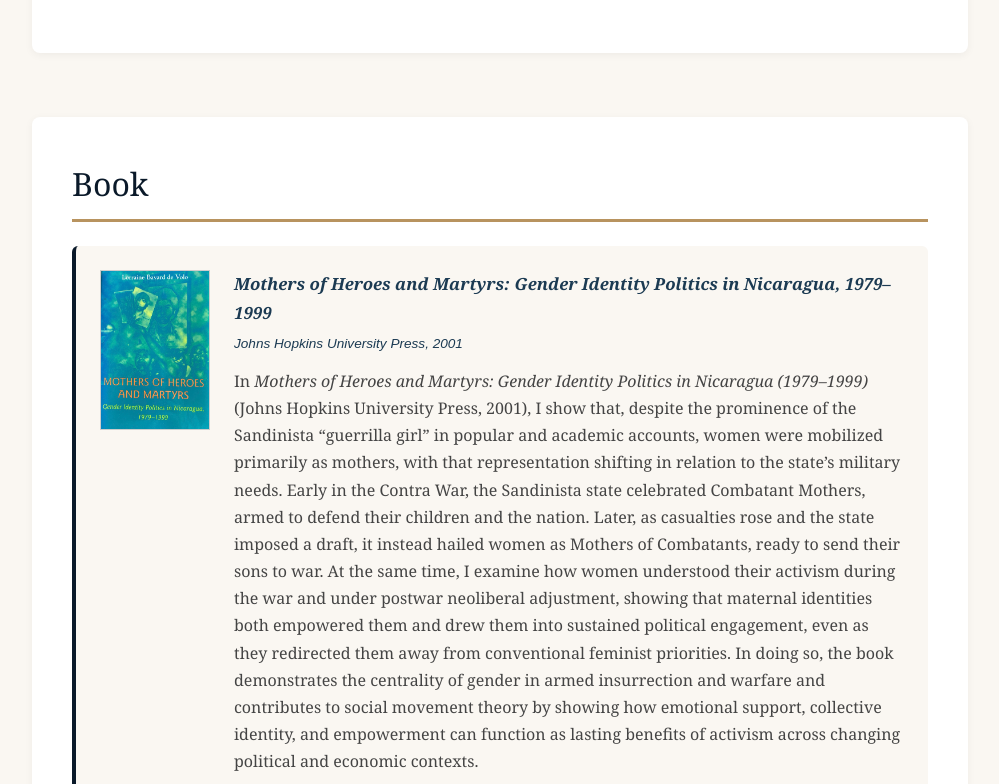
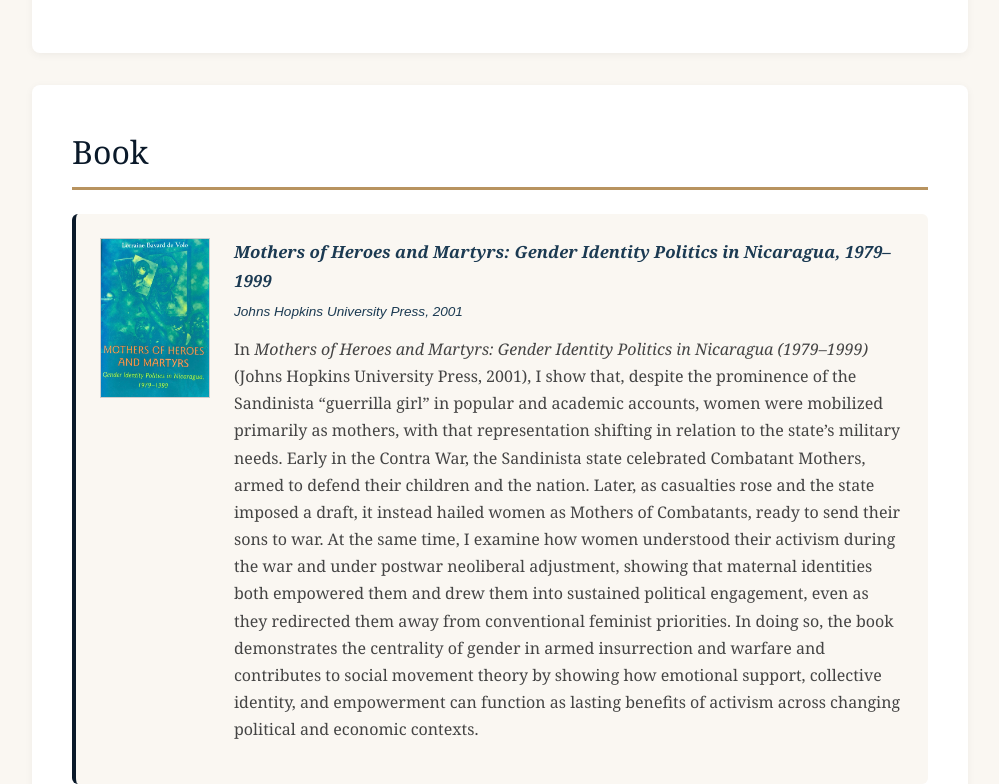
Before and after one commit to bayarddevolo/bayarddevolo.github.io, a plain HTML site: page nicaragua.html in a window 1280 px wide. Shown: the part 706-1490 px from the top of the page, without its empty margins (140-1139 px from the left). Drawn offline with Linux system fonts and the light colour scheme.

Commit message:
Update nicaragua.html

```diff
--- a/nicaragua.html
+++ b/nicaragua.html
@@ -108,7 +108,7 @@
 
     /* ── Sections ── */
     section {
-      margin-bottom: 4rem;
+      margin-bottom: 2rem;
       background-color: white;
       padding: 2.5rem;
       border-radius: 8px;
```
